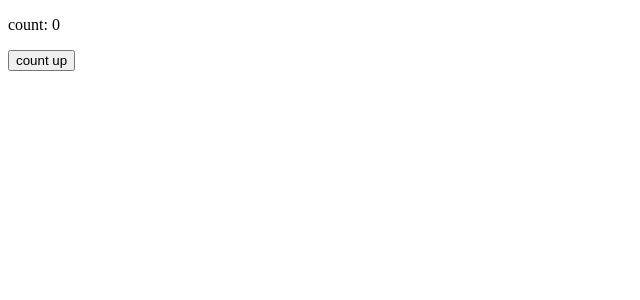
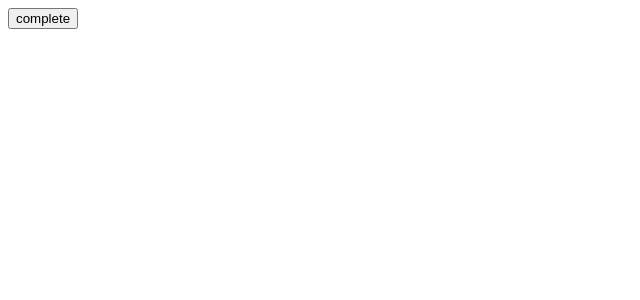
Before and after one commit to yagihash/play-frontend, a React app: page / in a window 1280 px wide. Shown: the top 300 px of the page, without its empty margins (0-640 px from the left). Built offline with nearby package versions, Linux system fonts and the light colour scheme.

Commit message:
forgot what i was doing...

```diff
--- a/src/js/App.js
+++ b/src/js/App.js
@@ -1,17 +1,17 @@
 import React, { useReducer } from 'react'
 import ReactDOM from 'react-dom'
-import Counter from './components/Counter'
-import CounterContext from './contexts/CounterContext'
-import CounterReducer from './reducers/CounterReducer'
+import Todo from './components/Todo'
+import TodoContext from './contexts/TodoContext'
+import TodoReducer from './reducers/TodoReducer'
 
 export default function App() {
-  const [state, dispatch] = useReducer(CounterReducer, { count: 0 })
+  const [state, dispatch] = useReducer(TodoReducer, {})
 
   return (
     <div>
-      <CounterContext.Provider value={{ ...state, dispatch }}>
-        <Counter />
-      </CounterContext.Provider>
+      <TodoContext.Provider value={{ ...state, dispatch }}>
+        <Todo />
+      </TodoContext.Provider>
     </div>
   )
 }
--- /dev/null
+++ b/src/js/actions/TodoActions.js
@@ -0,0 +1,7 @@
+export function addTodo(dispatch) {
+  dispatch({ type: 'AddTodo', payload: {} })
+}
+
+export function completeTodo(dispatch) {
+  dispatch({ type: 'CompleteTodo', payload: {} })
+}
--- /dev/null
+++ b/src/js/components/Todo.js
@@ -0,0 +1,13 @@
+import React, { useContext } from 'react'
+import TodoContext from '../contexts/TodoContext'
+import { completeTodo } from '../actions/TodoActions'
+
+export default function Todo() {
+  const { title, dispatch } = useContext(TodoContext)
+  return (
+    <div>
+      <button onClick={() => completeTodo(dispatch)}>complete</button>
+      <span>{title}</span>
+    </div>
+  )
+}
--- /dev/null
+++ b/src/js/contexts/TodoContext.js
@@ -0,0 +1,6 @@
+import { createContext } from 'react'
+
+export default createContext({
+  title: '',
+  dispatch: null
+})
--- /dev/null
+++ b/src/js/reducers/TodoReducer.js
@@ -0,0 +1,11 @@
+export default function TodoReducer(state, action) {
+  switch (action.type) {
+    case 'AddTodo':
+      return state
+    case 'CompleteTodo':
+      alert('complete')
+      return state
+    default:
+      return state
+  }
+}
```
